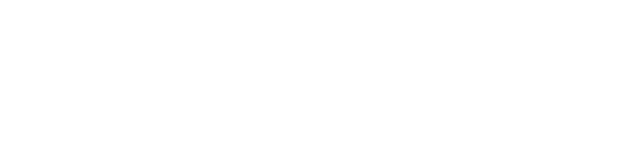
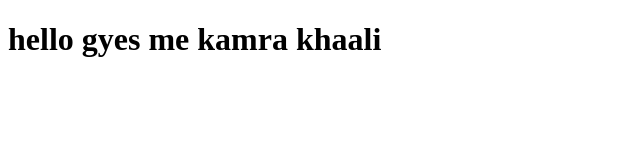
Before and after one commit to salluddin/gitPractise1, a plain HTML site: page index.html in a window 1280 px wide. Shown: the whole page, without its empty margins (0-640 px from the left). Drawn offline with Linux system fonts and the light colour scheme.

Commit message:
new change

```diff
--- a/index.html
+++ b/index.html
@@ -7,6 +7,6 @@
     <title>Document</title>
 </head>
 <body>
-
+    <h1>hello gyes me kamra khaali</h1>
 </body>
 </html>
```
